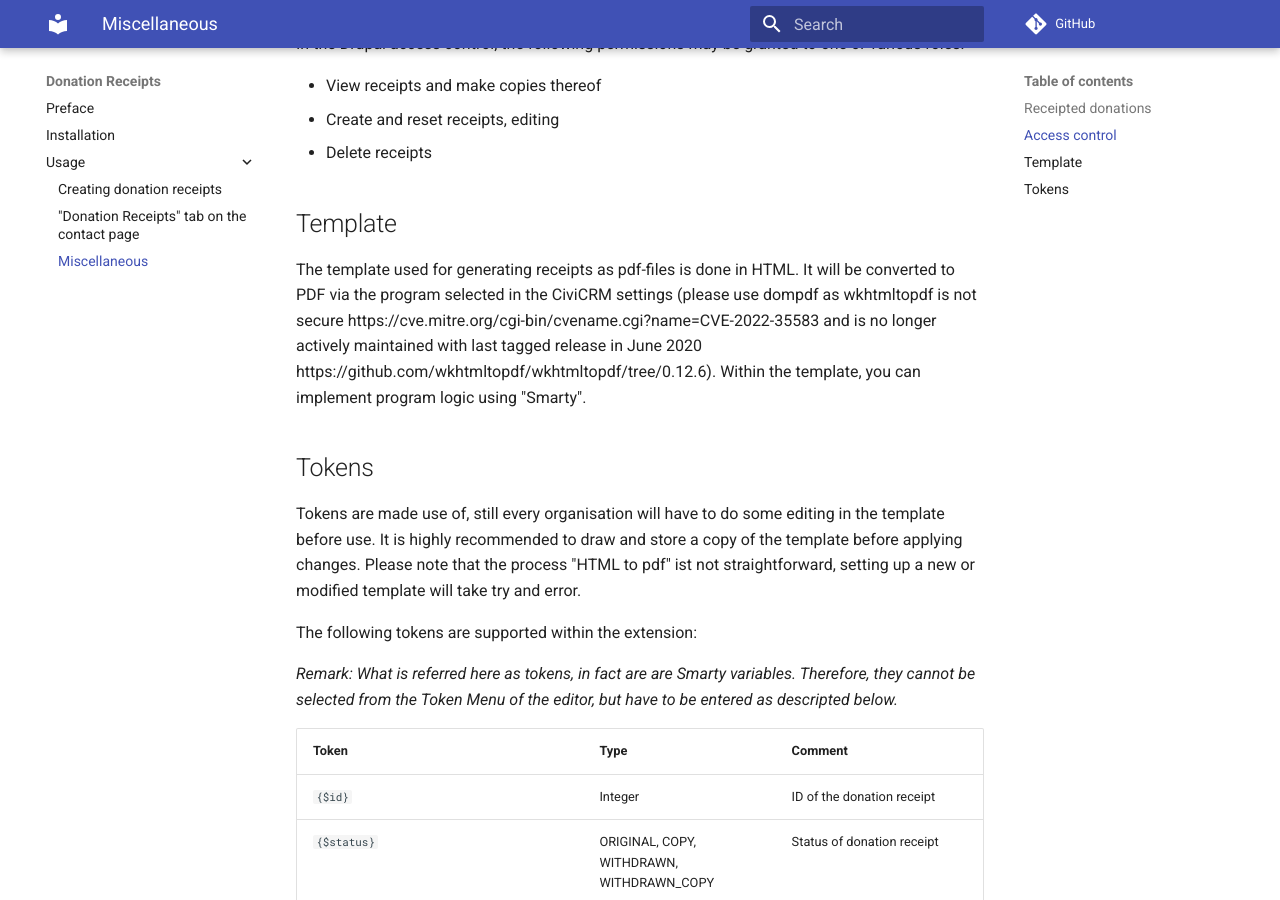
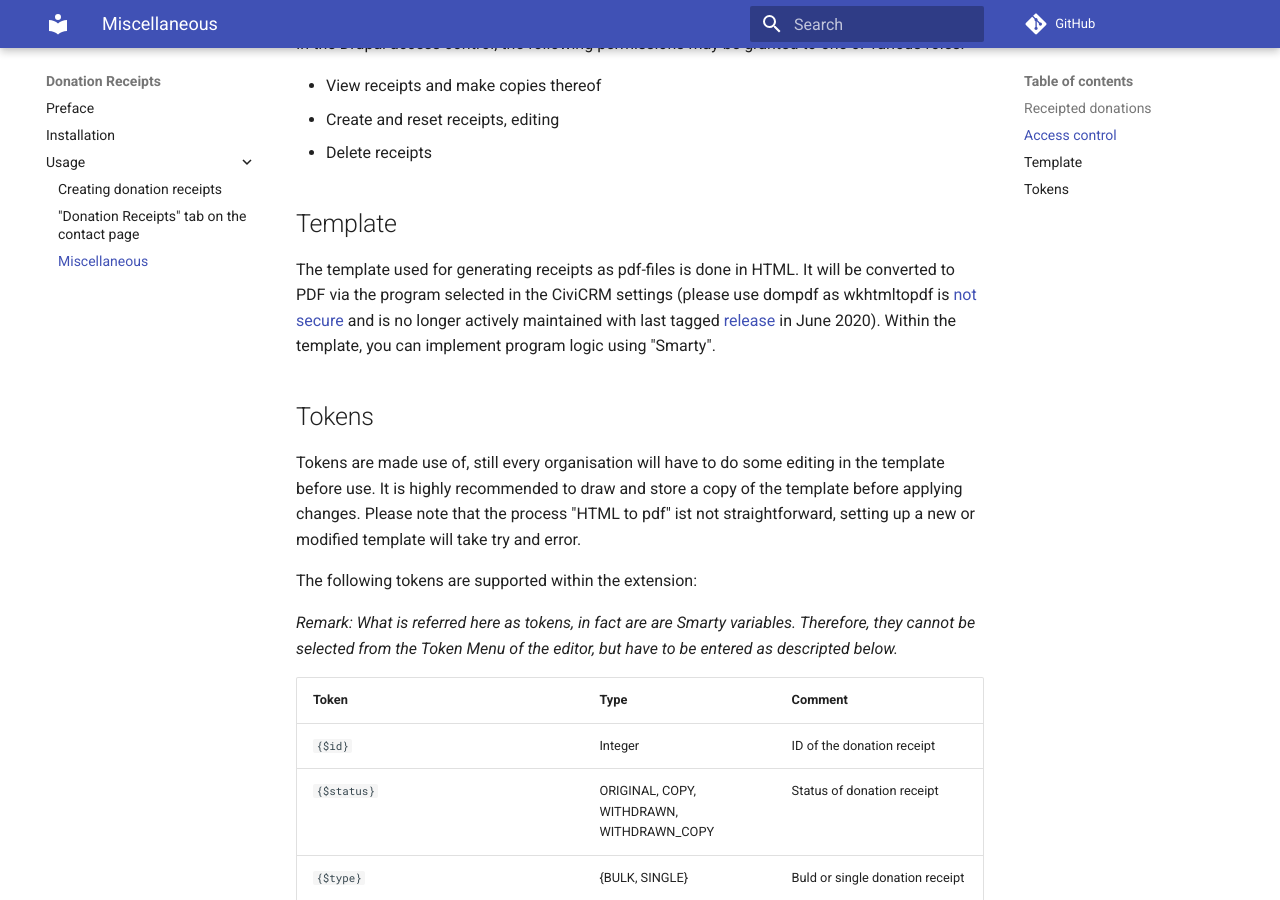
Before and after one commit to systopia/de.systopia.donrec, an MkDocs documentation site: the page built from docs/usage/miscellaneous.md, in a window 1280 px wide and 900 px high, scrolled down 711 px. Built offline with MkDocs 1.6.1 and Material for MkDocs 9.7.7, drawn with Linux system fonts in a browser that asks for light colours; comment, search, counter and statistics services are not loaded.

Commit message:
code style

```diff
--- a/docs/usage/miscellaneous.md
+++ b/docs/usage/miscellaneous.md
@@ -34,8 +34,11 @@ various roles:
 
 The template used for generating receipts as pdf-files is done in HTML. It will
 be converted to PDF via the program selected in the CiviCRM settings (please use
-dompdf as wkhtmltopdf is not secure https://cve.mitre.org/cgi-bin/cvename.cgi?name=CVE-2022-35583 and is no longer actively maintained with last tagged release in June 2020 https://github.com/wkhtmltopdf/wkhtmltopdf/tree/0.12.6). Within the template, you
-can implement program logic using "Smarty".
+dompdf as wkhtmltopdf
+is [not secure](https://cve.mitre.org/cgi-bin/cvename.cgi?name=CVE-2022-35583)
+and is no longer actively maintained with last
+tagged [release](https://github.com/wkhtmltopdf/wkhtmltopdf/tree/0.12.6) in June
+2020). Within the template, you can implement program logic using "Smarty".
 
 ## Tokens
 
```
